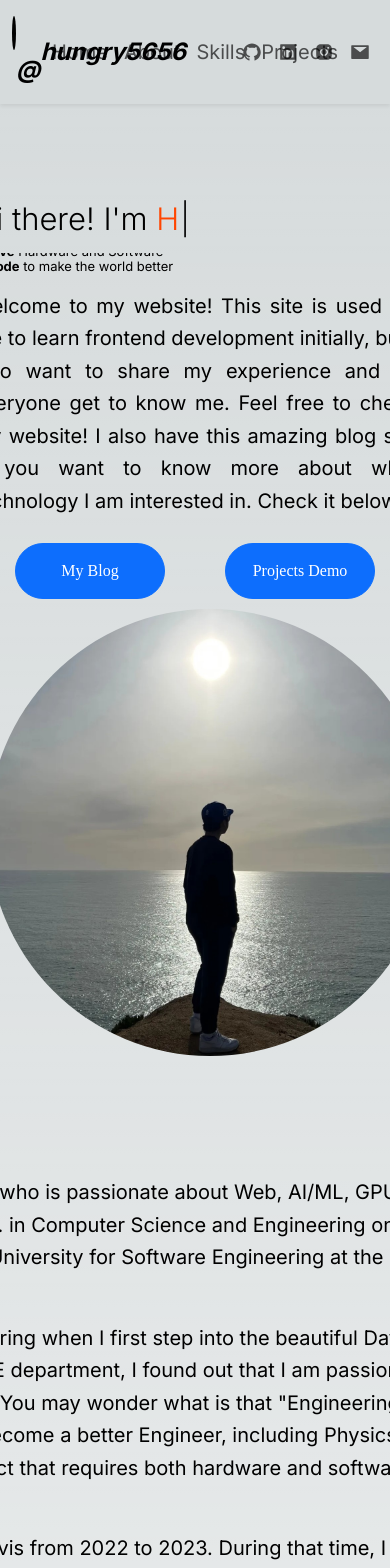
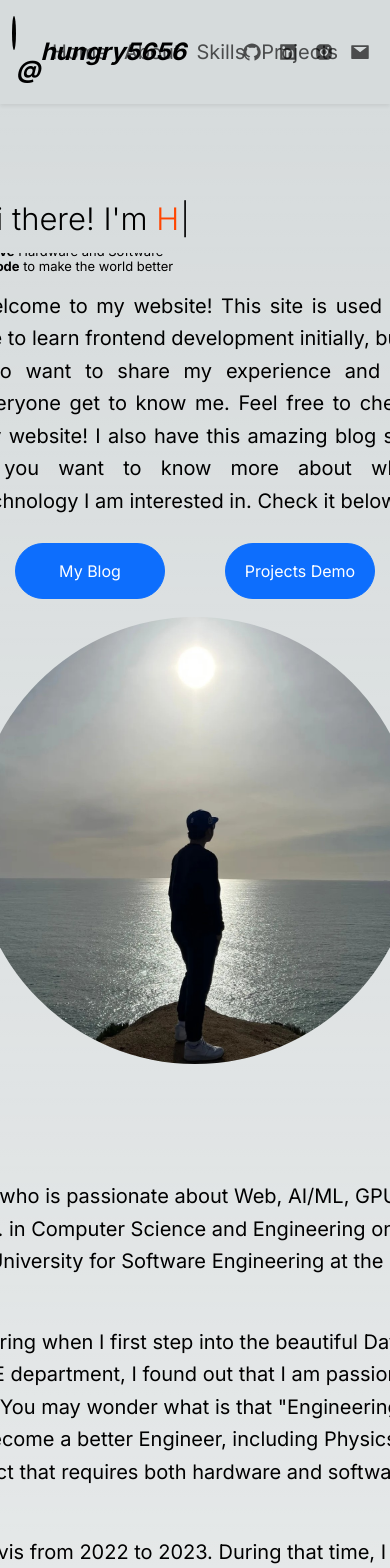
Before and after one commit to hungry5656/hungry5656.github.io, a Next.js app: page / in a window 390 px wide. Shown: the top 1568 px of the page. Built offline with nearby package versions, Linux system fonts and the light colour scheme.

Commit message:
fix: bug fix for not showing the name

```diff
--- a/src/components/section/about/Timeline.jsx
+++ b/src/components/section/about/Timeline.jsx
@@ -4,6 +4,7 @@ import { useEffect, useRef, useState } from "react";
 import { LazyMotion, domAnimation, useInView } from "framer-motion";
 import { MotionText } from "../.."
 import {TIMELINE_CONSTANT} from "../../../constants"
+import styles from "../../../scss/main.module.scss"
 
 export function TimeLine() {
 	/// TODO: Add color mode support
@@ -62,7 +63,7 @@ export function TimeLine() {
 			<ul
 				ref={carouselRef}
 				onScroll={handleScroll}
-				className="flex flex-row flex-nowrap gap-5 justify-between overflow-x-auto snap-x cursor-pointer hide-scroll-bar mt-3"
+				className={`flex flex-row flex-nowrap gap-5 justify-between overflow-x-auto snap-x cursor-pointer hide-scroll-bar mt-3 ${styles.hide_scrollbar}`}
 			>
 				<>
 					{TIMELINE_CONSTANT.map((item, index) => {
--- a/src/components/section/home/index.jsx
+++ b/src/components/section/home/index.jsx
@@ -30,7 +30,7 @@ export function HomeContainer(){
     return (
         <div className="container">
             <div className="row mb-5">
-                <div className="col">
+                <div className="col ml-2 mr-2 mb-2">
                     <MotionText
                         transTime={"0.1s"}
                         xOry="Y"
@@ -114,7 +114,7 @@ export function HomeContainer(){
                                     className={`btn btn-primary ${styles.buttonStyle}  d-flex align-items-center justify-content-center`}
                                     whileHover={{ scale: 1.2 }}
                                     whileTap={{ scale: 0.8 }}
-                                >My Blog
+                                ><p>My Blog</p>
                                 </motion.a>
                                 </MotionText>
                             </div>
@@ -135,11 +135,13 @@ export function HomeContainer(){
                     </ul>
                     </div>
                 </div>
-                <div className="col">
+                <div className="col ml-2 mr-2 mb-2">
                     {/* profile picture */}
                     <MotionText shiftAmount="45px">
                         <motion.div whileHover={{ scale: 1.05 }}>
-                        <img src="/assets/front_avatar.jpg" className={`${styles.homePic}`}></img>
+                        <div className={`${styles.HomeContainer}`}>
+                            <img src="/assets/front_avatar.jpg" className={`${styles.homePic}`}></img>
+                        </div>
                         </motion.div>
                     </MotionText>
                 </div>
--- a/src/components/section/skills/index.jsx
+++ b/src/components/section/skills/index.jsx
@@ -30,7 +30,7 @@ export function SkillsContainer(){
 											: `${index === 0 ? "translateY(250px)" : `translateY(${200 / index}px)`}`,
 										opacity: isStackInView ? 1 : 0,
 										transition: `all 0.9s cubic-bezier(0.17, 0.55, 0.55, 1) ${
-											index === 0 ? 0 : 0.5 * index
+											index === 0 ? 0 : 0.5 * (index % 4)
 										}s`
 									}}
 								>
@@ -40,16 +40,16 @@ export function SkillsContainer(){
 									<div className="flex items-center flex-wrap gap-x-5 gap-y-8">
 										{tech.items.map((item) => (
 											<div key={item.name} className="group relative flex">
-												<span tabIndex="0" role="img">
+												<div tabIndex="0" role="img">
 													{item.icon}
-												</span>
-												<span
-													className="opacity-0 group-hover:opacity-100 transition-opacity bg-gray-800
-													text-sm text-gray-100 rounded-md absolute left-1/2 -translate-x-1/2
-													translate-y-full mt-3 mx-auto px-2 w-max"
+												</div>
+												<div
+													className="group-hover:transition-opacity group-hover:opacity-100 group-hover:!opacity-100 group-hover:bg-gray-800
+													text-sm group-hover:text-gray-100 rounded-md absolute left-1/2 -translate-x-1/2
+													translate-y-full mt-3 mx-auto px-2 w-max opacity-0"
 												>
 													{item.name}
-												</span>
+												</div>
 											</div>
 										))}
 									</div>
--- a/src/components/textBlock/SectionTitle.jsx
+++ b/src/components/textBlock/SectionTitle.jsx
@@ -1,15 +1,23 @@
+
+import { LazyMotion, domAnimation, m } from "framer-motion";
 import {MotionText} from "./MotionText"
 
-export function SectionTitle({Title}){
+export function SectionTitle({Title = ""}){
     return (
+        <header className="flex items-center">
             <MotionText
                 transTime={"0.1s"}
                 xOry = {"X"}
                 shiftAmount = {"-100px"}
                 classProp={"display-6"}>
-            <div className={"fs-1 fw-bold"}>
+                <div className={"fs-1 fw-bold flex items-center \
+                    font-extrabold text-3xl md:text-4xl relative w-full \
+                    uppercase gap-4 bg-clip-text text-transparent bg-gradient-to-r \
+                    from-black-100 to-black-50 after:h-[1px] after:flex-1 \
+                    after:bg-inherited text-brand-dark dark:text-brand-dark"}>
                     {Title}
                 </div>
             </MotionText>
+        </header>
     )
 }
--- a/src/scss/components/button.scss
+++ b/src/scss/components/button.scss
@@ -4,7 +4,7 @@
     border-radius: 40px;
     text-align: center;
     vertical-align: baseline;
-    font-family: san-serif;
+    // font-family: san-serif;
     line-height:2.3;
 }
 
--- a/src/scss/components/picture.scss
+++ b/src/scss/components/picture.scss
@@ -1,6 +1,14 @@
+.picContainer {
+    display: flex;
+    justify-content: center; /* Horizontally center */
+    align-items: center;    /* Vertically center */
+    height: 100%;           /* Ensure the container has height */
+  }
+
 .homePic {
     border-radius: 50%;
-    margin-bottom: 15px;
-    margin-right: 15px;
-    margin-left: 15px;
+    // margin-bottom: 15px;
+    // margin-right: 15px;
+    // margin-left: 15px;
+    width: 100%;
 }
--- /dev/null
+++ b/src/scss/components/scrollbar.scss
@@ -0,0 +1,9 @@
+.hide_scrollbar {
+    overflow: -moz-scrollbars-none;
+    -ms-overflow-style: none;
+    scrollbar-width: none;
+  }
+
+.hide_scrollbar::-webkit-scrollbar {
+    display: none;
+}
--- a/src/scss/main.module.scss
+++ b/src/scss/main.module.scss
@@ -1,6 +1,7 @@
 @import 'components/header';
 @import 'components/button';
 @import 'components/picture';
+@import "components/scrollbar";
 @import 'variable/variables';
 @import "colors/dark-syntax";
 @import "colors/light-syntax";
```
Lines whose indentation alone changed are shown as unchanged.
